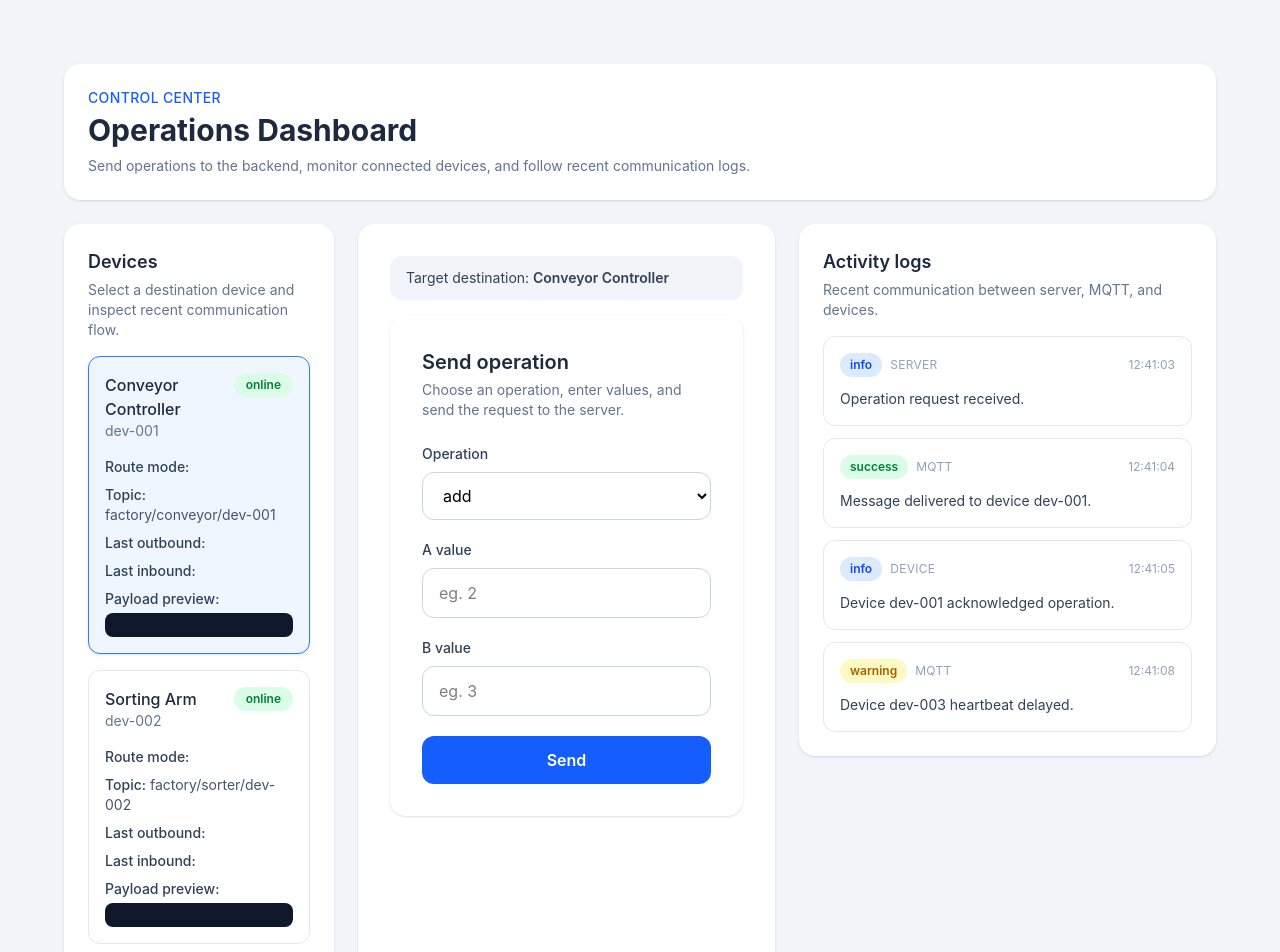
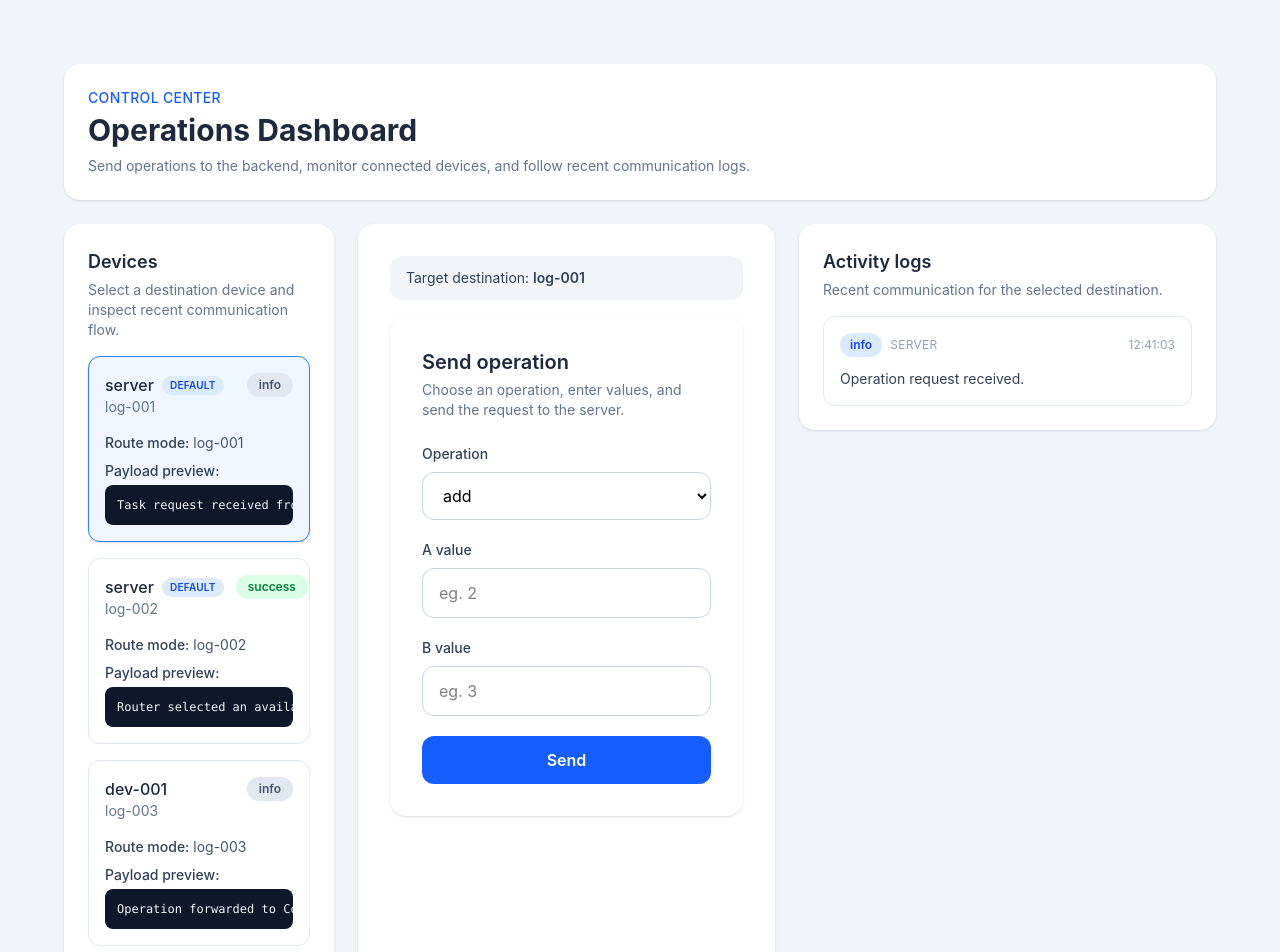
Before and after one commit to karber9/Projekt-IoT, a Next.js app in the folder frontend/: page / in a window 1280 px wide. Shown: the top 952 px of the page. Built offline with nearby package versions, Linux system fonts and the light colour scheme.

Commit message:
feat: update DevicesPanel and LogsPanel to use mockLogs data and improve log filtering

```diff
--- a/frontend/app/page.tsx
+++ b/frontend/app/page.tsx
@@ -10,11 +10,12 @@ import LogsPanel from "@/components/LogsPanel";
 import DashboardHeader from "@/components/DashboardHeader";
 import { validateOperationValues } from "@/features/validation";
 import type { Operation } from "@/features/types";
-import { mockDevices } from "@/data/mockDevices";
+import { mockLogs } from "@/data/mockDevices";
+
 
 export default function Home() {
   const [selectedDeviceId, setSelectedDeviceId] = useState<string>(
-    mockDevices[0].id
+    mockLogs[0].id
   );
   const [operation, setOperation] = useState<Operation>("add");
   const [a, setA] = useState("");
@@ -22,7 +23,7 @@ export default function Home() {
   const [response, setResponse] = useState<TaskResponse | null>(null);
   const [error, setError] = useState("");
   const [loading, setLoading] = useState(false);
-  const selectedDevice = mockDevices.find(
+  const selectedDevice = mockLogs.find(
     (device) => device.id === selectedDeviceId
   );
 
@@ -77,7 +78,7 @@ export default function Home() {
           <div className="mb-4 rounded-xl bg-slate-100 px-4 py-3 text-sm text-slate-700">
             Target destination:{" "}
             <span className="font-semibold">
-              {selectedDevice?.name ?? "Unknown device"}
+              {selectedDevice?.id ?? "Unknown device"}
             </span>
           </div>
             <OperationForm
@@ -96,7 +97,7 @@ export default function Home() {
           </section>
 
           <div className="lg:col-span-3">
-            <LogsPanel />
+            <LogsPanel selectedDeviceId={selectedDeviceId} />
           </div>
         </div>
       </div>
--- a/frontend/components/DevicesPanel.tsx
+++ b/frontend/components/DevicesPanel.tsx
@@ -1,4 +1,4 @@
-import { mockDevices } from "@/data/mockDevices";
+import { mockLogs } from "@/data/mockDevices";
 
 type DevicesPanelProps = {
   selectedDeviceId: string;
@@ -19,7 +19,7 @@ export default function DevicesPanel({
       </div>
 
       <div className="space-y-4">
-        {mockDevices.map((device) => {
+        {mockLogs.map((device) => {
           const isSelected = selectedDeviceId === device.id;
 
           return (
@@ -36,8 +36,8 @@ export default function DevicesPanel({
               <div className="flex items-start justify-between gap-3">
                 <div>
                   <div className="flex items-center gap-2">
-                    <h3 className="font-medium text-slate-800">{device.name}</h3>
-                    {device.type === "server" && (
+                    <h3 className="font-medium text-slate-800">{device.deviceId}</h3>
+                    {device.deviceId === "server" && (
                       <span className="rounded-full bg-blue-100 px-2 py-0.5 text-[10px] font-semibold uppercase tracking-wide text-blue-700">
                         default
                       </span>
@@ -48,39 +48,28 @@ export default function DevicesPanel({
 
                 <span
                   className={`rounded-full px-3 py-1 text-xs font-semibold ${
-                    device.status === "online"
+                    device.level === "success"
                       ? "bg-green-100 text-green-700"
                       : "bg-slate-200 text-slate-600"
                   }`}
                 >
-                  {device.status}
+                  {device.level}
                 </span>
               </div>
 
               <div className="mt-4 space-y-2 text-sm text-slate-600">
                 <p>
                   <span className="font-medium text-slate-700">Route mode:</span>{" "}
-                  {device.routeMode}
+                  {device.id}
                 </p>
-                <p>
-                  <span className="font-medium text-slate-700">Topic:</span>{" "}
-                  {device.topic}
-                </p>
-                <p>
-                  <span className="font-medium text-slate-700">Last outbound:</span>{" "}
-                  {device.lastOutbound}
-                </p>
-                <p>
-                  <span className="font-medium text-slate-700">Last inbound:</span>{" "}
-                  {device.lastInbound}
-                </p>
+
 
                 <div>
                   <p className="mb-1 font-medium text-slate-700">
                     Payload preview:
                   </p>
                   <pre className="overflow-x-auto rounded-lg bg-slate-900 p-3 text-xs text-slate-100">
-                    {device.payloadPreview}
+                    {device.message}
                   </pre>
                 </div>
               </div>
--- a/frontend/components/LogsPanel.tsx
+++ b/frontend/components/LogsPanel.tsx
@@ -1,20 +1,58 @@
 import { mockLogs } from "@/data/mockLogs";
-import LogItemCard from "@/components/LogItemCard";
 
-export default function LogsPanel() {
+type LogsPanelProps = {
+  selectedDeviceId: string;
+};
+
+const levelClasses = {
+  info: "bg-blue-100 text-blue-700",
+  success: "bg-green-100 text-green-700",
+  warning: "bg-yellow-100 text-yellow-700",
+  error: "bg-red-100 text-red-700",
+};
+
+export default function LogsPanel({ selectedDeviceId }: LogsPanelProps) {
+  const filteredLogs = mockLogs.filter((log) => log.id === selectedDeviceId);
+
   return (
     <section className="rounded-2xl bg-white p-6 shadow-sm">
       <div className="mb-4">
         <h2 className="text-lg font-semibold text-slate-800">Activity logs</h2>
         <p className="mt-1 text-sm text-slate-500">
-          Recent communication between server, MQTT, and devices.
+          Recent communication for the selected destination.
         </p>
       </div>
 
       <div className="space-y-3">
-        {mockLogs.map((log) => (
-          <LogItemCard key={log.id} log={log} />
-        ))}
+        {filteredLogs.length > 0 ? (
+          filteredLogs.map((log) => (
+            <div
+              key={log.id}
+              className="rounded-xl border border-slate-200 p-4"
+            >
+              <div className="flex items-center justify-between gap-3">
+                <div className="flex items-center gap-2">
+                  <span
+                    className={`rounded-full px-2.5 py-1 text-xs font-semibold ${levelClasses[log.level]}`}
+                  >
+                    {log.level}
+                  </span>
+                  <span className="text-xs uppercase tracking-wide text-slate-400">
+                    {log.source}
+                  </span>
+                </div>
+
+                <span className="text-xs text-slate-400">{log.timestamp}</span>
+              </div>
+
+              <p className="mt-3 text-sm text-slate-700">{log.message}</p>
+            </div>
+          ))
+        ) : (
+          <div className="rounded-xl border border-dashed border-slate-300 p-6 text-sm text-slate-500">
+            No logs available for this device.
+          </div>
+        )}
       </div>
     </section>
   );
--- a/frontend/data/mockDevices.ts
+++ b/frontend/data/mockDevices.ts
@@ -1,44 +1,67 @@
-// data/mockDevices.ts
-export type Device = {
+export type LogItem = {
   id: string;
-  name: string;
-  status: "online" | "offline";
-  lastSeen: string;
-  topic: string;
-  serverConnection: "connected" | "disconnected";
-  heartbeat: string;
-  activity: string;
+  deviceId: string;
+  timestamp: string;
+  level: "info" | "success" | "warning" | "error";
+  source: "server" | "mqtt" | "device";
+  message: string;
 };
 
-export const mockDevices: Device[] = [
+export const mockLogs: LogItem[] = [
   {
-    id: "dev-001",
-    name: "Conveyor Controller",
-    status: "online",
-    lastSeen: "just now",
-    topic: "factory/conveyor/dev-001",
-    serverConnection: "connected",
-    heartbeat: "2s ago",
-    activity: "Idle",
+    id: "log-001",
+    deviceId: "server",
+    timestamp: "12:41:03",
+    level: "info",
+    source: "server",
+    message: "Task request received from dashboard.",
   },
   {
-    id: "dev-002",
-    name: "Sorting Arm",
-    status: "online",
-    lastSeen: "10s ago",
-    topic: "factory/sorter/dev-002",
-    serverConnection: "connected",
-    heartbeat: "5s ago",
-    activity: "Waiting for task",
+    id: "log-002",
+    deviceId: "server",
+    timestamp: "12:41:04",
+    level: "success",
+    source: "mqtt",
+    message: "Router selected an available destination client.",
   },
   {
-    id: "dev-003",
-    name: "Packaging Unit",
-    status: "offline",
-    lastSeen: "3m ago",
-    topic: "factory/packaging/dev-003",
-    serverConnection: "disconnected",
-    heartbeat: "No recent heartbeat",
-    activity: "Unavailable",
+    id: "log-003",
+    deviceId: "dev-001",
+    timestamp: "12:41:05",
+    level: "info",
+    source: "mqtt",
+    message: "Operation forwarded to Conveyor Controller.",
+  },
+  {
+    id: "log-004",
+    deviceId: "dev-001",
+    timestamp: "12:41:06",
+    level: "success",
+    source: "device",
+    message: "Device acknowledged operation execution.",
+  },
+  {
+    id: "log-005",
+    deviceId: "dev-002",
+    timestamp: "12:42:10",
+    level: "info",
+    source: "server",
+    message: "Sorting Arm remains idle with no pending tasks.",
+  },
+  {
+    id: "log-006",
+    deviceId: "dev-003",
+    timestamp: "12:43:12",
+    level: "warning",
+    source: "mqtt",
+    message: "Packaging Unit heartbeat delayed.",
+  },
+  {
+    id: "log-007",
+    deviceId: "dev-003",
+    timestamp: "12:43:20",
+    level: "error",
+    source: "device",
+    message: "Device disconnected before task confirmation.",
   },
 ];
```
